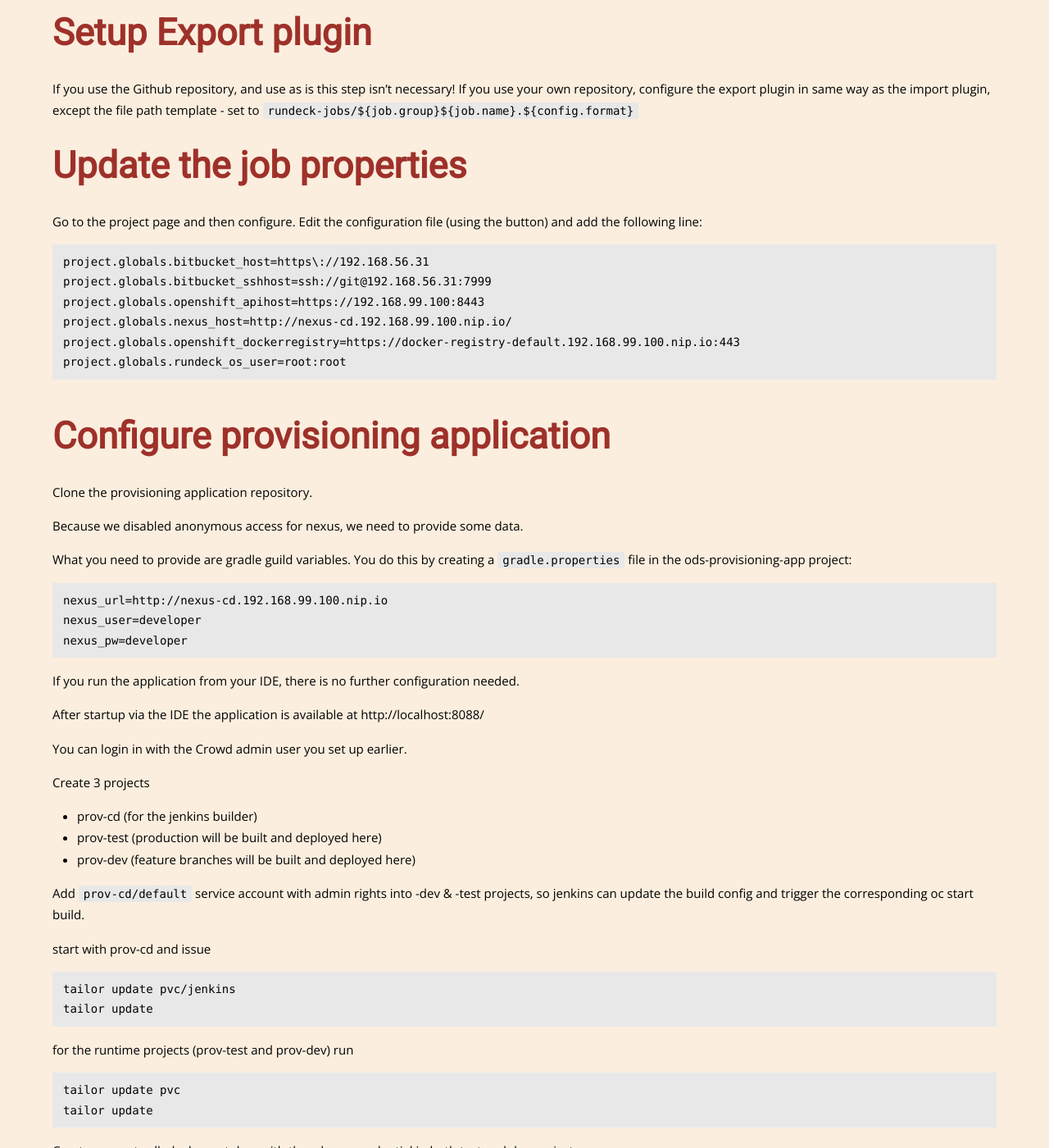
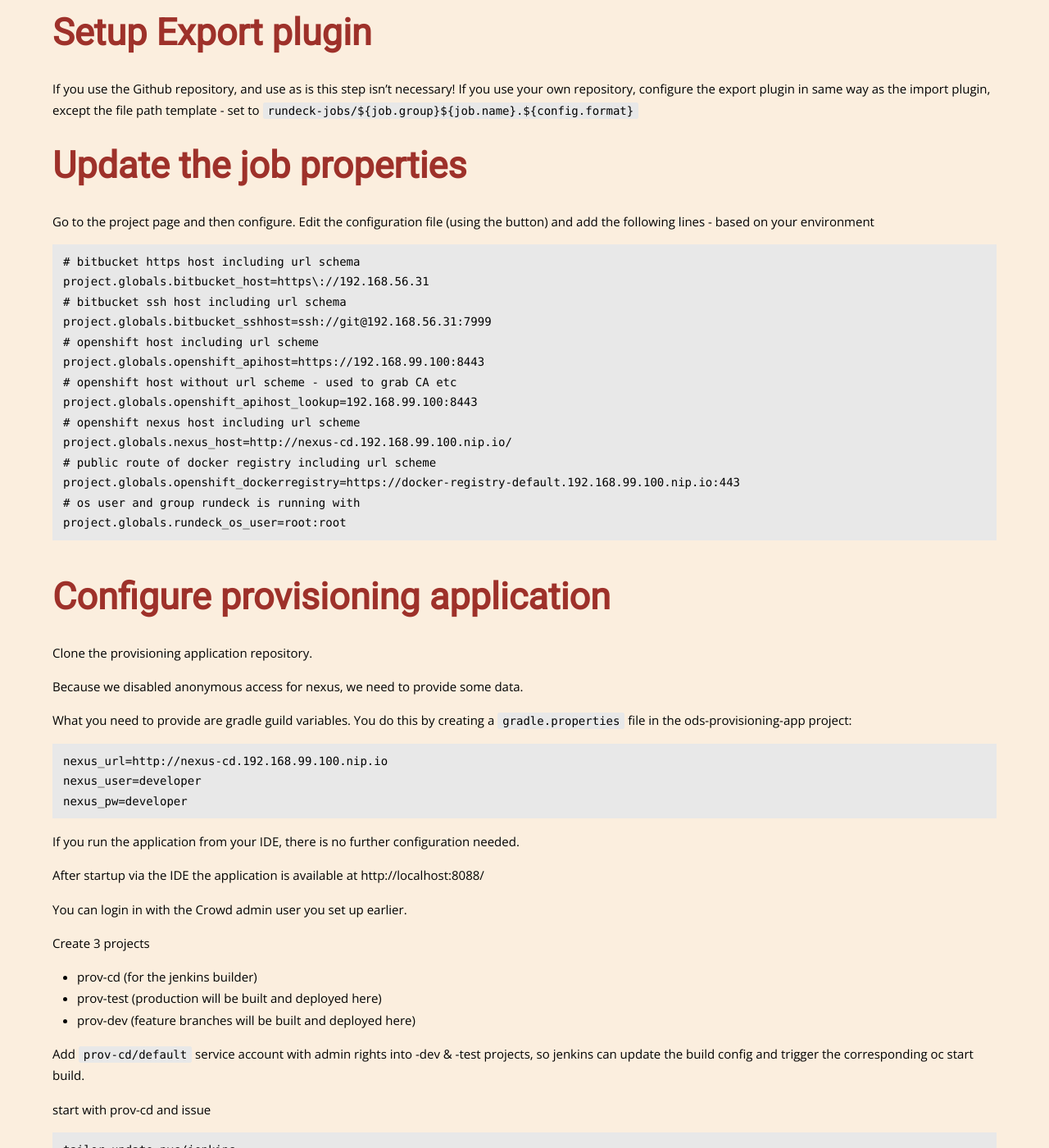
Before and after one commit to opendevstack/opendevstack.github.io, a Jekyll site: the page built from doc/getting-started.md, in a window 1280 px wide and 1400 px high, scrolled down 25195 px. Shown: the whole window at 82% size. Built offline with Jekyll 4.4.1, drawn with Linux system fonts in a browser that asks for light colours; nearby versions of some CDN libraries; our own code applies the rules of GitHub Pages for plain Markdown files; some of the changed text lies outside the part shown.

Commit message:
update based on rundeck changes (#9)

````diff
--- a/doc/getting-started.md
+++ b/doc/getting-started.md
@@ -873,14 +873,22 @@
 
 ##### Update the job properties
 
-Go to the project page and then configure. Edit the configuration file (using the button) and add the following line:
+Go to the project page and then configure. Edit the configuration file (using the button) and add the following lines - based on your environment
 
 ```
+# bitbucket https host including url schema
 project.globals.bitbucket_host=https\://192.168.56.31
+# bitbucket ssh host including url schema
 project.globals.bitbucket_sshhost=ssh://git@192.168.56.31:7999
+# openshift host including url scheme
 project.globals.openshift_apihost=https://192.168.99.100:8443
+# openshift host without url scheme - used to grab CA etc
+project.globals.openshift_apihost_lookup=192.168.99.100:8443
+# openshift nexus host including url scheme
 project.globals.nexus_host=http://nexus-cd.192.168.99.100.nip.io/
+# public route of docker registry including url scheme
 project.globals.openshift_dockerregistry=https://docker-registry-default.192.168.99.100.nip.io:443
+# os user and group rundeck is running with
 project.globals.rundeck_os_user=root:root
 ```
 
@@ -921,8 +929,6 @@
 tailor update pvc
 tailor update
 ```
-Create a secret called cd-user-token with the cd user credential in both test and dev projects.
-
 Once jenkins deployed - you can trigger the build in prov-cd/test - it should automatically deploy - and you can start using the provision app.
 
 TODO: fix_me END_TODO
````
